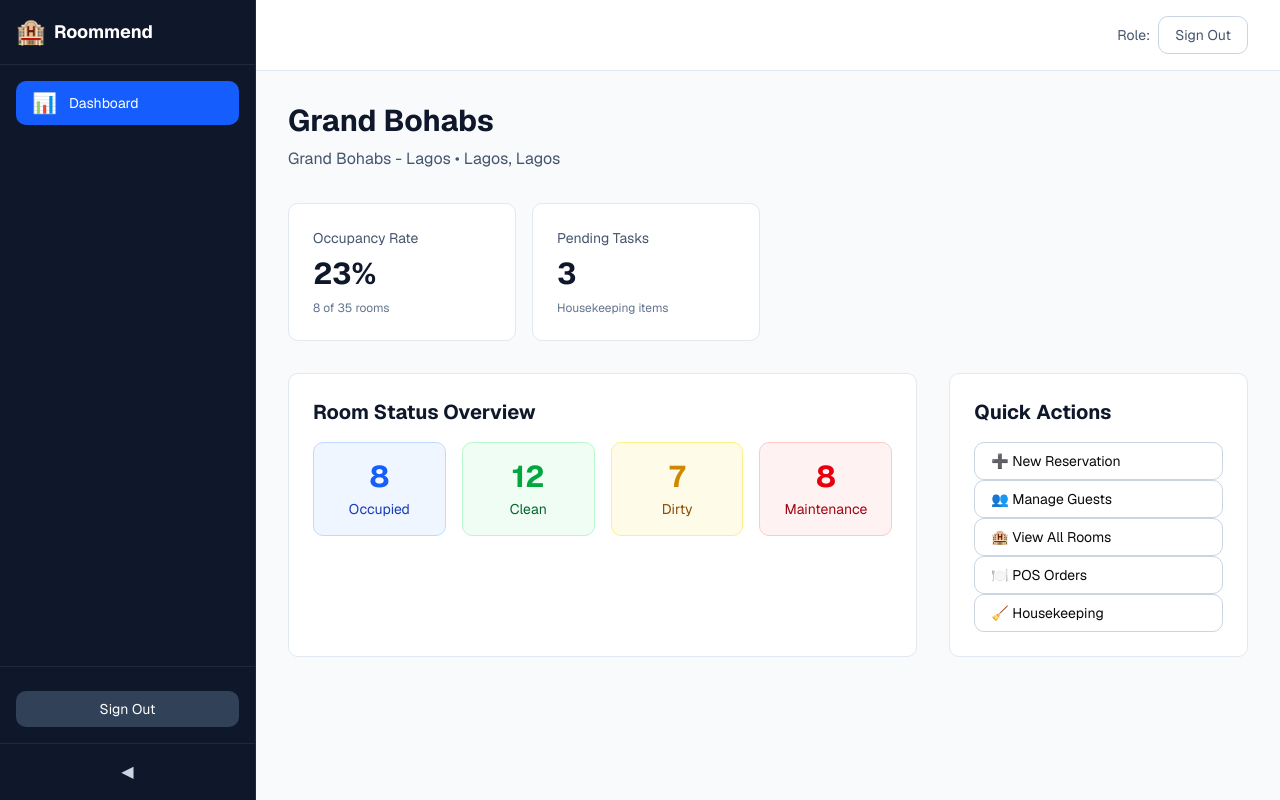
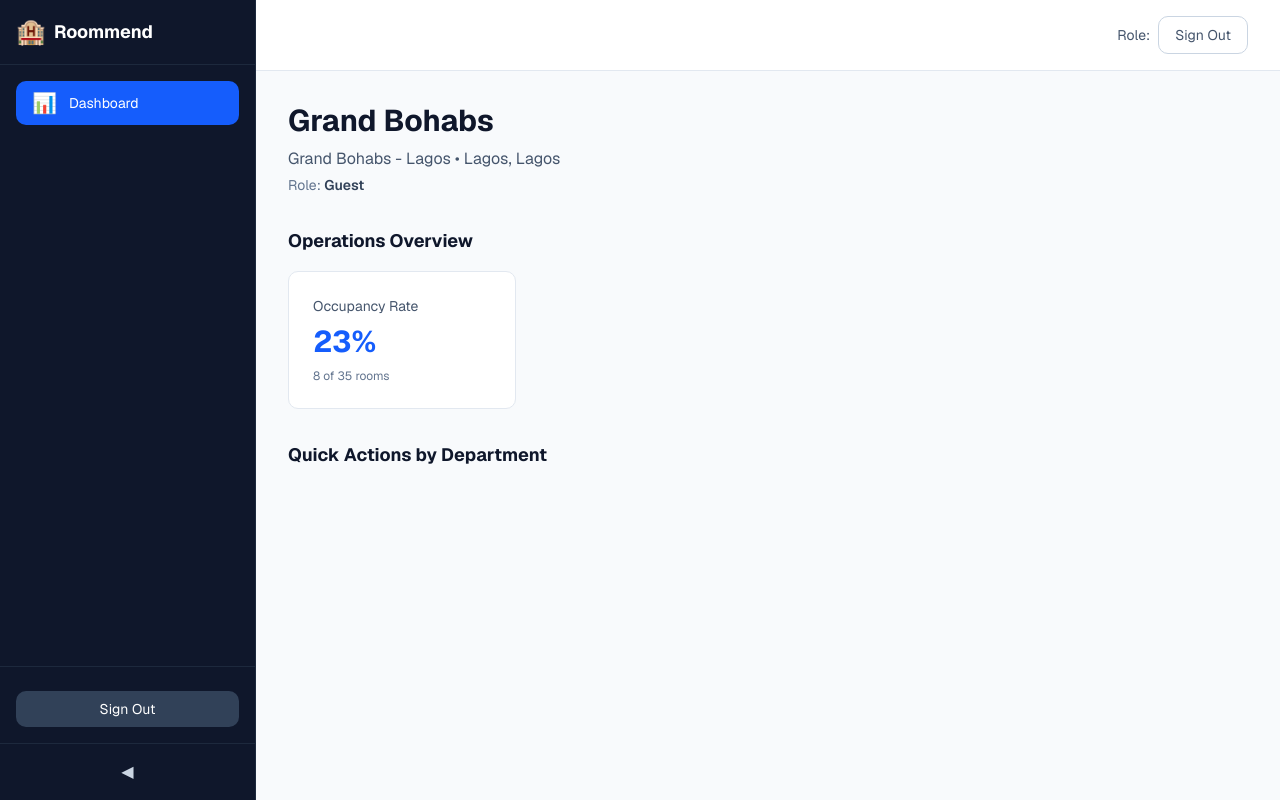
Before and after one commit to eric2umeh/roommend, a Next.js app: page /app in a window 1280 px wide. Built offline with nearby package versions, Linux system fonts and the light colour scheme; sample sign-in values are in the browser's storage.

Commit message:
Created Dashboard page

```diff
--- a/app/app/page.tsx
+++ b/app/app/page.tsx
@@ -7,11 +7,26 @@ import { mockOrganization, mockLocation, mockRooms, mockReservations } from '@/l
 
 export default function DashboardPage() {
   const [selectedLocation] = useState(mockLocation)
-  const { hasPermission } = useAuth()
+  const { role, hasPermission } = useAuth()
 
-  // Only show revenue/booking data to managers and admins
-  const canViewFinancials = hasPermission('view_reports') || hasPermission('manage_reservations')
-  const canViewReservations = hasPermission('manage_reservations') || hasPermission('check_in_guests')
+  // Role-based permission checks for 8+ departments
+  const isAdmin = role?.name === 'Admin'
+  const isManager = role?.name === 'Manager'
+  const isFrontDesk = role?.name === 'Front Desk'
+  const isHousekeeping = role?.name === 'Housekeeping'
+  const isKitchen = role?.name === 'Kitchen'
+  const isAccounting = role?.name === 'Accounting'
+  const isMarketing = role?.name === 'Marketing'
+  const isHR = role?.name === 'HR'
+
+  // Permission-based visibility for all departments
+  const canViewFinancials = isAdmin || isManager || isAccounting || hasPermission('view_reports')
+  const canViewReservations = isAdmin || isManager || isFrontDesk || hasPermission('manage_reservations')
+  const canViewHousekeeping = isAdmin || isManager || isHousekeeping || hasPermission('manage_tasks')
+  const canViewRestaurant = isAdmin || isManager || isKitchen || hasPermission('manage_orders')
+  const canViewInventory = isAdmin || isManager || hasPermission('manage_inventory')
+  const canViewStaff = isAdmin || isManager || isHR || hasPermission('manage_staff')
+  const canViewOrganizations = isAdmin || isMarketing || hasPermission('manage_organizations')
 
   const roomStats = {
     total: mockRooms.length,
@@ -25,48 +40,95 @@ export default function DashboardPage() {
 
   return (
     <div className="space-y-8">
+      {/* Header */}
       <div>
         <h1 className="text-3xl font-bold text-slate-900">{mockOrganization.name}</h1>
         <p className="text-slate-600 mt-2">
           {selectedLocation.name} • {selectedLocation.city}, {selectedLocation.state}
         </p>
+        <p className="text-sm text-slate-500 mt-1">Role: <span className="font-semibold text-slate-700">{role?.name || 'Guest'}</span></p>
       </div>
 
-      {/* Key Metrics */}
+      {/* Operations Overview - All Users */}
+      <section className="space-y-4">
+        <h2 className="text-lg font-bold text-slate-900">Operations Overview</h2>
         <div className="grid grid-cols-1 md:grid-cols-2 lg:grid-cols-4 gap-4">
-        <div className="bg-white rounded-lg border border-slate-200 p-6">
+          {/* Occupancy Rate - All */}
+          <div className="bg-white rounded-lg border border-slate-200 p-6 hover:shadow-md transition">
             <div className="text-sm text-slate-600 mb-2">Occupancy Rate</div>
-          <div className="text-3xl font-bold text-slate-900">{occupancyRate}%</div>
+            <div className="text-3xl font-bold text-blue-600">{occupancyRate}%</div>
             <p className="text-xs text-slate-500 mt-2">{roomStats.occupied} of {roomStats.total} rooms</p>
           </div>
 
+          {/* Revenue - Finance & Management */}
           {canViewFinancials && (
-          <div className="bg-white rounded-lg border border-slate-200 p-6">
+            <div className="bg-white rounded-lg border border-slate-200 p-6 hover:shadow-md transition">
               <div className="text-sm text-slate-600 mb-2">Today's Revenue</div>
-            <div className="text-3xl font-bold text-slate-900">₦165,000</div>
-            <p className="text-xs text-slate-500 mt-2">From {mockReservations.length} active reservations</p>
+              <div className="text-3xl font-bold text-green-600">₦165,000</div>
+              <p className="text-xs text-slate-500 mt-2">From {mockReservations.length} reservations</p>
             </div>
           )}
 
-        <div className="bg-white rounded-lg border border-slate-200 p-6">
+          {/* Housekeeping Tasks - Operations & Housekeeping */}
+          {canViewHousekeeping && (
+            <div className="bg-white rounded-lg border border-slate-200 p-6 hover:shadow-md transition">
               <div className="text-sm text-slate-600 mb-2">Pending Tasks</div>
-          <div className="text-3xl font-bold text-slate-900">3</div>
+              <div className="text-3xl font-bold text-orange-600">8</div>
               <p className="text-xs text-slate-500 mt-2">Housekeeping items</p>
             </div>
+          )}
 
+          {/* Active Guests - Front Desk */}
           {canViewReservations && (
-          <div className="bg-white rounded-lg border border-slate-200 p-6">
+            <div className="bg-white rounded-lg border border-slate-200 p-6 hover:shadow-md transition">
               <div className="text-sm text-slate-600 mb-2">Active Guests</div>
-            <div className="text-3xl font-bold text-slate-900">{mockReservations.length}</div>
+              <div className="text-3xl font-bold text-purple-600">{mockReservations.length}</div>
               <p className="text-xs text-slate-500 mt-2">Currently checked in</p>
             </div>
           )}
+
+          {/* Restaurant Orders - Kitchen */}
+          {canViewRestaurant && (
+            <div className="bg-white rounded-lg border border-slate-200 p-6 hover:shadow-md transition">
+              <div className="text-sm text-slate-600 mb-2">Orders Today</div>
+              <div className="text-3xl font-bold text-red-600">12</div>
+              <p className="text-xs text-slate-500 mt-2">5 pending, 7 completed</p>
             </div>
+          )}
 
-      {/* Room Status Overview & Quick Actions */}
-      <div className="grid grid-cols-1 lg:grid-cols-3 gap-8">
-        <div className="lg:col-span-2 bg-white rounded-lg border border-slate-200 p-6">
-          <h2 className="text-xl font-bold text-slate-900 mb-4">Room Status Overview</h2>
+          {/* Inventory Items - Operations */}
+          {canViewInventory && (
+            <div className="bg-white rounded-lg border border-slate-200 p-6 hover:shadow-md transition">
+              <div className="text-sm text-slate-600 mb-2">Low Stock Items</div>
+              <div className="text-3xl font-bold text-yellow-600">3</div>
+              <p className="text-xs text-slate-500 mt-2">Requires reordering</p>
+            </div>
+          )}
+
+          {/* Staff On Duty - HR & Management */}
+          {canViewStaff && (
+            <div className="bg-white rounded-lg border border-slate-200 p-6 hover:shadow-md transition">
+              <div className="text-sm text-slate-600 mb-2">Staff On Duty</div>
+              <div className="text-3xl font-bold text-indigo-600">14</div>
+              <p className="text-xs text-slate-500 mt-2">Out of 25 total</p>
+            </div>
+          )}
+
+          {/* Organizations - Marketing */}
+          {canViewOrganizations && (
+            <div className="bg-white rounded-lg border border-slate-200 p-6 hover:shadow-md transition">
+              <div className="text-sm text-slate-600 mb-2">Active Organizations</div>
+              <div className="text-3xl font-bold text-pink-600">7</div>
+              <p className="text-xs text-slate-500 mt-2">Government, NGO, Corporate</p>
+            </div>
+          )}
+        </div>
+      </section>
+
+      {/* Room Status Overview */}
+      {(canViewReservations || canViewHousekeeping) && (
+        <section className="bg-white rounded-lg border border-slate-200 p-6">
+          <h2 className="text-lg font-bold text-slate-900 mb-4">Room Status Overview</h2>
           <div className="grid grid-cols-2 md:grid-cols-4 gap-4">
             <div className="text-center p-4 rounded-lg bg-blue-50 border border-blue-200">
               <div className="text-3xl font-bold text-blue-600">{roomStats.occupied}</div>
@@ -85,39 +147,147 @@ export default function DashboardPage() {
               <div className="text-sm text-red-800 mt-1">Maintenance</div>
             </div>
           </div>
-        </div>
+        </section>
+      )}
 
-        <div className="bg-white rounded-lg border border-slate-200 p-6">
-          <h2 className="text-xl font-bold text-slate-900 mb-4">Quick Actions</h2>
-          <div className="space-y-3">
+      {/* Department-Specific Quick Actions */}
+      <section className="space-y-4">
+        <h2 className="text-lg font-bold text-slate-900">Quick Actions by Department</h2>
+        <div className="grid grid-cols-1 md:grid-cols-2 lg:grid-cols-4 gap-4">
+          {/* Front Desk */}
+          {(canViewReservations || isFrontDesk) && (
+            <div className="bg-white rounded-lg border border-slate-200 p-4">
+              <h3 className="font-bold text-slate-900 mb-3 text-sm">Front Desk</h3>
+              <div className="space-y-2">
                 <Link href="/app/reservations">
-              <button className="w-full px-4 py-2 text-left border border-slate-300 rounded-lg hover:bg-slate-100 transition text-sm">
-                ➕ New Reservation
+                  <button className="w-full px-3 py-2 text-left border border-slate-300 rounded text-sm hover:bg-slate-50 transition">
+                    📅 New Reservation
                   </button>
                 </Link>
                 <Link href="/app/guests">
-              <button className="w-full px-4 py-2 text-left border border-slate-300 rounded-lg hover:bg-slate-100 transition text-sm">
-                👥 Manage Guests
-              </button>
-            </Link>
-            <Link href="/app/rooms">
-              <button className="w-full px-4 py-2 text-left border border-slate-300 rounded-lg hover:bg-slate-100 transition text-sm">
-                🏨 View All Rooms
-              </button>
-            </Link>
-            <Link href="/app/orders">
-              <button className="w-full px-4 py-2 text-left border border-slate-300 rounded-lg hover:bg-slate-100 transition text-sm">
-                🍽️ POS Orders
-              </button>
-            </Link>
-            <Link href="/app/housekeeping">
-              <button className="w-full px-4 py-2 text-left border border-slate-300 rounded-lg hover:bg-slate-100 transition text-sm">
-                🧹 Housekeeping
+                  <button className="w-full px-3 py-2 text-left border border-slate-300 rounded text-sm hover:bg-slate-50 transition">
+                    👥 Check-in Guest
                   </button>
                 </Link>
               </div>
             </div>
+          )}
+
+          {/* Housekeeping */}
+          {canViewHousekeeping && (
+            <div className="bg-white rounded-lg border border-slate-200 p-4">
+              <h3 className="font-bold text-slate-900 mb-3 text-sm">Housekeeping</h3>
+              <div className="space-y-2">
+                <Link href="/app/housekeeping">
+                  <button className="w-full px-3 py-2 text-left border border-slate-300 rounded text-sm hover:bg-slate-50 transition">
+                    🧹 View Tasks
+                  </button>
+                </Link>
+                <Link href="/app/maintenance">
+                  <button className="w-full px-3 py-2 text-left border border-slate-300 rounded text-sm hover:bg-slate-50 transition">
+                    🔧 Maintenance
+                  </button>
+                </Link>
               </div>
+            </div>
+          )}
+
+          {/* Restaurant & Kitchen */}
+          {canViewRestaurant && (
+            <div className="bg-white rounded-lg border border-slate-200 p-4">
+              <h3 className="font-bold text-slate-900 mb-3 text-sm">Restaurant</h3>
+              <div className="space-y-2">
+                <Link href="/app/orders">
+                  <button className="w-full px-3 py-2 text-left border border-slate-300 rounded text-sm hover:bg-slate-50 transition">
+                    🍽️ Order Queue
+                  </button>
+                </Link>
+                <Link href="/app/menu">
+                  <button className="w-full px-3 py-2 text-left border border-slate-300 rounded text-sm hover:bg-slate-50 transition">
+                    📋 Menu
+                  </button>
+                </Link>
+              </div>
+            </div>
+          )}
+
+          {/* Finance */}
+          {canViewFinancials && (
+            <div className="bg-white rounded-lg border border-slate-200 p-4">
+              <h3 className="font-bold text-slate-900 mb-3 text-sm">Finance</h3>
+              <div className="space-y-2">
+                <Link href="/app/accounting">
+                  <button className="w-full px-3 py-2 text-left border border-slate-300 rounded text-sm hover:bg-slate-50 transition">
+                    💳 Transactions
+                  </button>
+                </Link>
+                <Link href="/app/billing">
+                  <button className="w-full px-3 py-2 text-left border border-slate-300 rounded text-sm hover:bg-slate-50 transition">
+                    🧾 Billing
+                  </button>
+                </Link>
+              </div>
+            </div>
+          )}
+
+          {/* Inventory */}
+          {canViewInventory && (
+            <div className="bg-white rounded-lg border border-slate-200 p-4">
+              <h3 className="font-bold text-slate-900 mb-3 text-sm">Inventory</h3>
+              <div className="space-y-2">
+                <Link href="/app/inventory">
+                  <button className="w-full px-3 py-2 text-left border border-slate-300 rounded text-sm hover:bg-slate-50 transition">
+                    📦 Stock
+                  </button>
+                </Link>
+                <Link href="/app/suppliers">
+                  <button className="w-full px-3 py-2 text-left border border-slate-300 rounded text-sm hover:bg-slate-50 transition">
+                    🚚 Suppliers
+                  </button>
+                </Link>
+              </div>
+            </div>
+          )}
+
+          {/* Human Resources */}
+          {canViewStaff && (
+            <div className="bg-white rounded-lg border border-slate-200 p-4">
+              <h3 className="font-bold text-slate-900 mb-3 text-sm">Human Resources</h3>
+              <div className="space-y-2">
+                <Link href="/app/staff">
+                  <button className="w-full px-3 py-2 text-left border border-slate-300 rounded text-sm hover:bg-slate-50 transition">
+                    👨‍💼 Staff
+                  </button>
+                </Link>
+                <Link href="/app/payroll">
+                  <button className="w-full px-3 py-2 text-left border border-slate-300 rounded text-sm hover:bg-slate-50 transition">
+                    💰 Payroll
+                  </button>
+                </Link>
+              </div>
+            </div>
+          )}
+
+          {/* Marketing */}
+          {canViewOrganizations && (
+            <div className="bg-white rounded-lg border border-slate-200 p-4">
+              <h3 className="font-bold text-slate-900 mb-3 text-sm">Marketing</h3>
+              <div className="space-y-2">
+                <Link href="/app/organizations">
+                  <button className="w-full px-3 py-2 text-left border border-slate-300 rounded text-sm hover:bg-slate-50 transition">
+                    🏢 Organizations
+                  </button>
+                </Link>
+                <Link href="/app/marketing">
+                  <button className="w-full px-3 py-2 text-left border border-slate-300 rounded text-sm hover:bg-slate-50 transition">
+                    📢 Campaigns
+                  </button>
+                </Link>
+              </div>
+            </div>
+          )}
+        </div>
+      </section>
 
       {/* Recent Reservations - Only for authorized staff */}
       {canViewReservations && (
```
Lines whose indentation alone changed are shown as unchanged.
